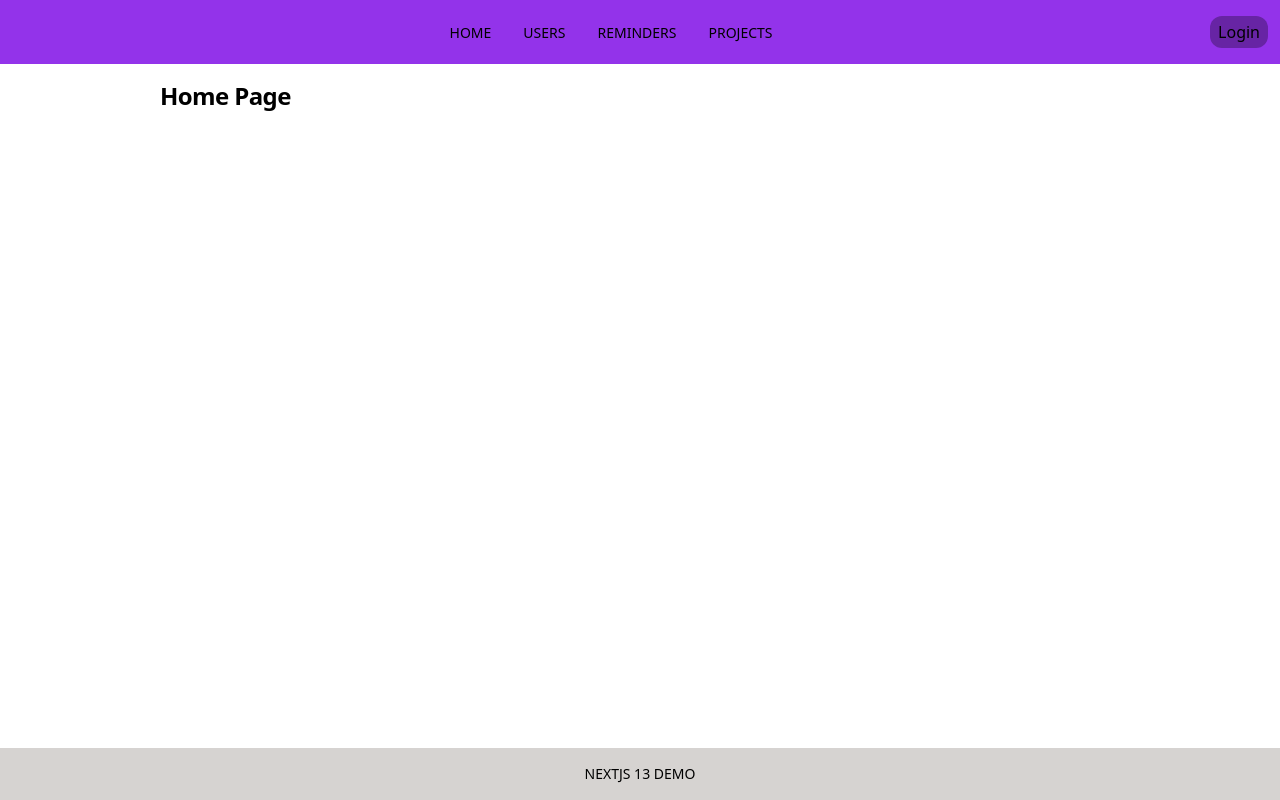
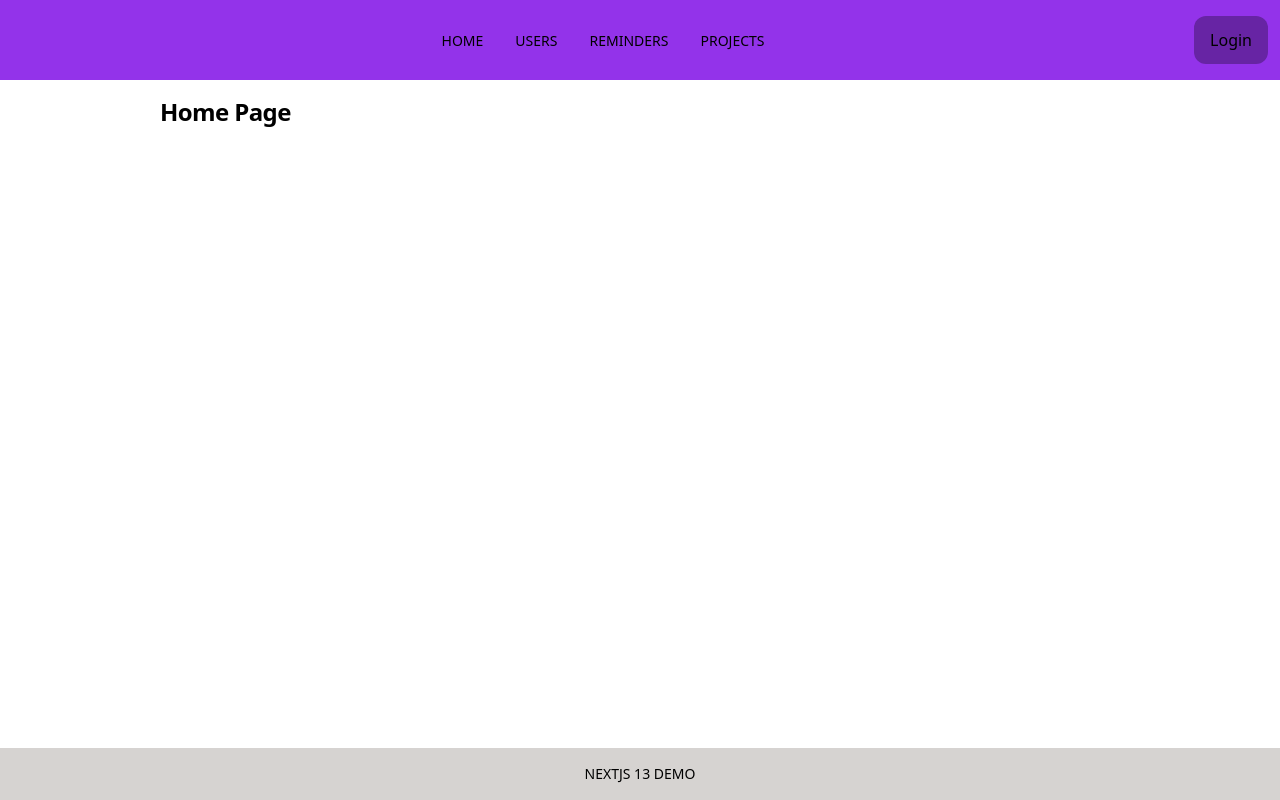
Before and after one commit to EtanHey/myPorfolio, a Next.js app: page / in a window 1280 px wide. Built offline with nearby package versions, Linux system fonts and the light colour scheme.

Commit message:
Responsive between login and logout

```diff
--- a/app/output.css
+++ b/app/output.css
@@ -660,6 +660,16 @@ main {
   margin-bottom: 1.5rem;
 }
 
+.mx-6 {
+  margin-left: 1.5rem;
+  margin-right: 1.5rem;
+}
+
+.my-3 {
+  margin-top: 0.75rem;
+  margin-bottom: 0.75rem;
+}
+
 .mb-3 {
   margin-bottom: 0.75rem;
 }
@@ -697,8 +707,32 @@ main {
   height: 24rem;
 }
 
+.h-10 {
+  height: 2.5rem;
+}
+
+.h-14 {
+  height: 3.5rem;
+}
+
+.h-12 {
+  height: 3rem;
+}
+
 .max-h-\[60vh\] {
   max-height: 60vh;
+}
+
+.max-h-10 {
+  max-height: 2.5rem;
+}
+
+.max-h-14 {
+  max-height: 3.5rem;
+}
+
+.max-h-12 {
+  max-height: 3rem;
 }
 
 .min-h-full {
@@ -1038,6 +1072,26 @@ main {
   padding-bottom: 1.5rem;
 }
 
+.py-2 {
+  padding-top: 0.5rem;
+  padding-bottom: 0.5rem;
+}
+
+.px-12 {
+  padding-left: 3rem;
+  padding-right: 3rem;
+}
+
+.px-6 {
+  padding-left: 1.5rem;
+  padding-right: 1.5rem;
+}
+
+.py-3 {
+  padding-top: 0.75rem;
+  padding-bottom: 0.75rem;
+}
+
 .pl-4 {
   padding-left: 1rem;
 }
--- a/components/login/nav-login/AdminLogin.tsx
+++ b/components/login/nav-login/AdminLogin.tsx
@@ -7,7 +7,7 @@ const AdminLogin = () => {
   return (
     <button
       onClick={() => setModal(true)}
-      className=""
+      className="px-4 py-2"
     >
       Login
     </button>
--- a/components/login/nav-login/AdminLogout.tsx
+++ b/components/login/nav-login/AdminLogout.tsx
@@ -7,7 +7,7 @@ import React, { useContext } from "react";
 const AdminLogout = () => {
   const { user, setUser } = useContext(userContext);
   return (
-    <div className="flex flex-row-reverse items-center gap-2">
+    <div className="flex flex-row-reverse items-center gap-2 px-4 py-2">
       <Image
         className="rounded-full"
         src={`${user.imageUrl}`}
--- a/components/login/nav-login/NavAuth.tsx
+++ b/components/login/nav-login/NavAuth.tsx
@@ -11,7 +11,7 @@ const NavAuth = () => {
   }, [user]);
 
   return (
-    <div className="bg-transparent/30 px-2 py-1 rounded-xl ">{Object.keys(user).length > 0 ? <AdminLogout /> : <AdminLogin />}</div>
+    <div className="bg-transparent/30 rounded-xl items-center flex h-12 ">{Object.keys(user).length > 0 ? <AdminLogout /> : <AdminLogin />}</div>
   );
 };
 
```
